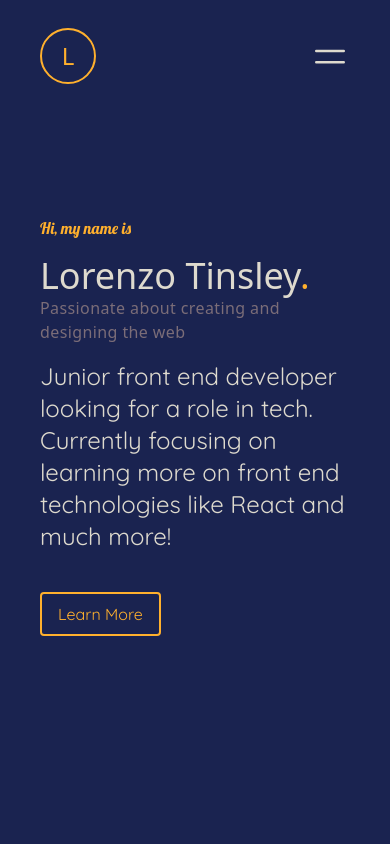
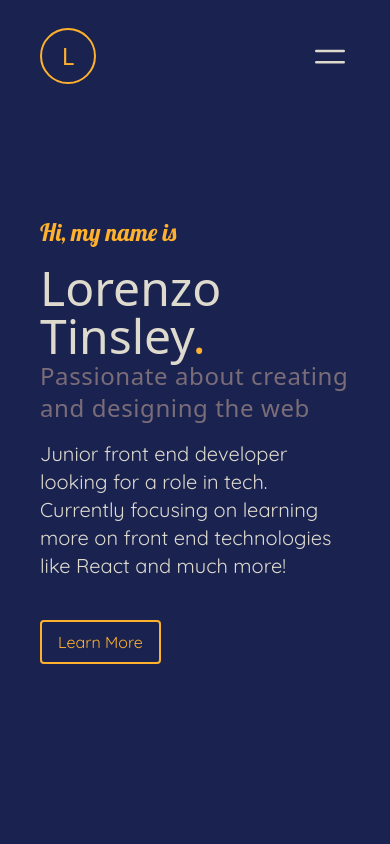
Before and after one commit to Renz757/React-Portfoilo, a React (Vite) app: page /home in a window 390 px wide. Shown: the top 844 px of the page. Built offline with nearby package versions, Linux system fonts and the light colour scheme.

Commit message:
adjusted font size -mobile

```diff
--- a/src/components/Home/HomeComponent.jsx
+++ b/src/components/Home/HomeComponent.jsx
@@ -34,10 +34,10 @@ function Home(props) {
                     animate="show"
                     viewport={{ once: true }}
                 >
-                    <motion.h4 variants={child} className="text-accent-color font-Lobster lg:text-3xl" > Hi, my name is</motion.h4>
-                    <motion.h1 variants={child} className="mt-4 text-4xl lg:text-7xl">Lorenzo Tinsley<span className="text-accent-color">.</span></motion.h1>
-                    <motion.h2 variants={child} className="tracking-wide text-fedora lg:text-4xl">Passionate about creating and designing the web</motion.h2>
-                    <motion.p variants={child} className="mt-4 font-Quicksand text-off-white text-2xl">Junior front end developer looking for a role in tech.
+                    <motion.h4 variants={child} className="text-accent-color font-Lobster lg:text-3xl text-2xl" > Hi, my name is</motion.h4>
+                    <motion.h1 variants={child} className="mt-4 text-5xl lg:text-7xl">Lorenzo Tinsley<span className="text-accent-color">.</span></motion.h1>
+                    <motion.h2 variants={child} className="tracking-wide text-fedora lg:text-4xl text-2xl">Passionate about creating and designing the web</motion.h2>
+                    <motion.p variants={child} className="mt-4 font-Quicksand text-off-white lg:text-2xl text-xl">Junior front end developer looking for a role in tech.
                         Currently focusing on learning more on front end technologies like React and much more!
                     </motion.p>
                     <Link className="no-underline hover:no-underline hover:text-accent-color text-accent-color" to='about'><motion.button variants={child} onClick={toTop} className="mt-10 border-2 border-accent-color py-2 px-4 rounded font-Quicksand">Learn More</motion.button></Link>
```
